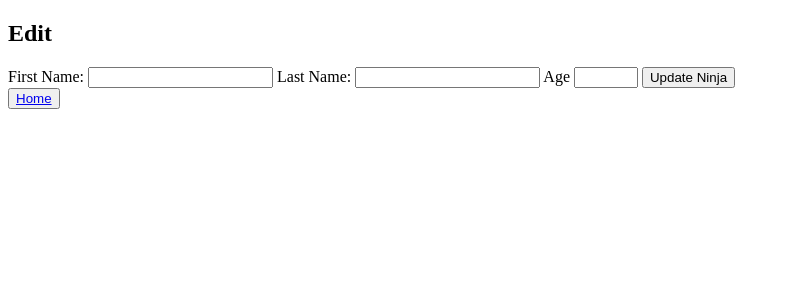
After one commit to Soapie14/Python-2.0, a Flask app: template flask_mysql/crud/dojos_ninjas/flask_app/templates/edit_ninja.html in a window 1280 px wide. The commit adds this page. Shown: the top 300 px of the page, without its empty margins (0-790 px from the left). Run offline with Flask 2, Linux system fonts and the light colour scheme; the template is opened without the code that fills it, so the values that code supplies are empty.

Commit message:
Update and delete now both work for ninjas

```diff
--- /dev/null
+++ b/flask_mysql/crud/dojos_ninjas/flask_app/templates/edit_ninja.html
@@ -0,0 +1,29 @@
+<!DOCTYPE html>
+<html lang="en">
+<head>
+    <meta charset="UTF-8">
+    <meta http-equiv="X-UA-Compatible" content="IE=edge">
+    <meta name="viewport" content="width=device-width, initial-scale=1.0">
+    <title>Document</title>
+</head>
+<body>
+    <form action="/ninja/edit" method="post">
+        <div class="mb-3">
+                <h2 class="text-center text-primary">Edit {{ninja.first_name}} {{ninja.last_name}}</h2>
+                <input type="hidden" name="id" value="{{ninja.id}}">
+
+                <label for='first_name' class="mb-4 p-3">First Name:</label>
+                <input type='text' name='first_name' value="{{ninja.first_name}}">
+
+                <label for='last_name' class="mb-4 p-3">Last Name:</label>
+                <input type='text' name='last_name' value="{{ninja.last_name}}">
+
+                <label for='age' class="mb-4 p-3">Age</label>
+                <input type='number' name='age' min="1" max="150" value="{{ninja.age}}">
+
+                <input type='submit' class="btn btn-primary" value='Update Ninja'>
+
+            <div class="submit_button"><button type="submit" class="btn"><a href="/dojos">Home</a></button></div>
+    </form>
+</body>
+</html>
```
Also changed, not shown: flask_mysql/crud/dojos_ninjas/flask_app/controllers/dojos.py (+3 -18 lines), flask_mysql/crud/dojos_ninjas/flask_app/controllers/ninjas.py (+25 -3 lines), flask_mysql/crud/dojos_ninjas/flask_app/models/ninja.py (+13 -13 lines), flask_mysql/crud/dojos_ninjas/flask_app/templates/show_ninjas.html (+12 -2 lines).
